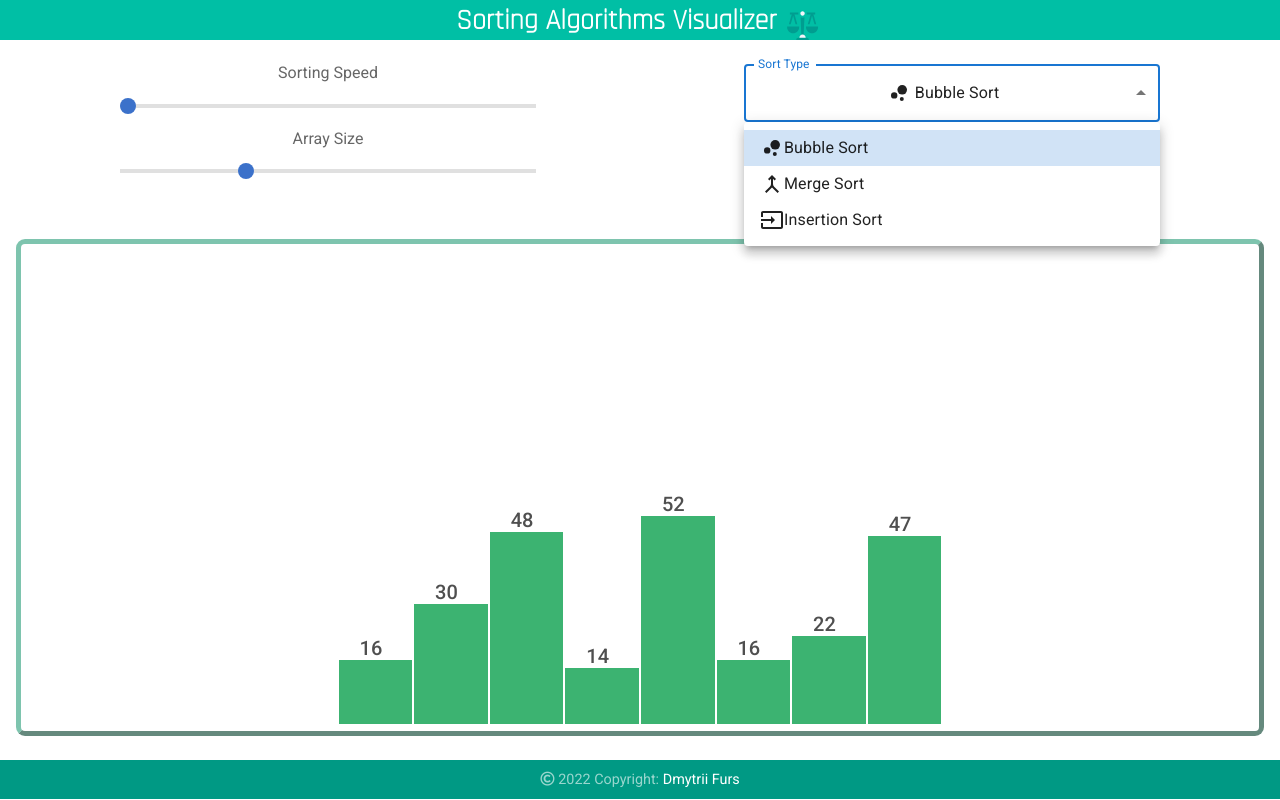
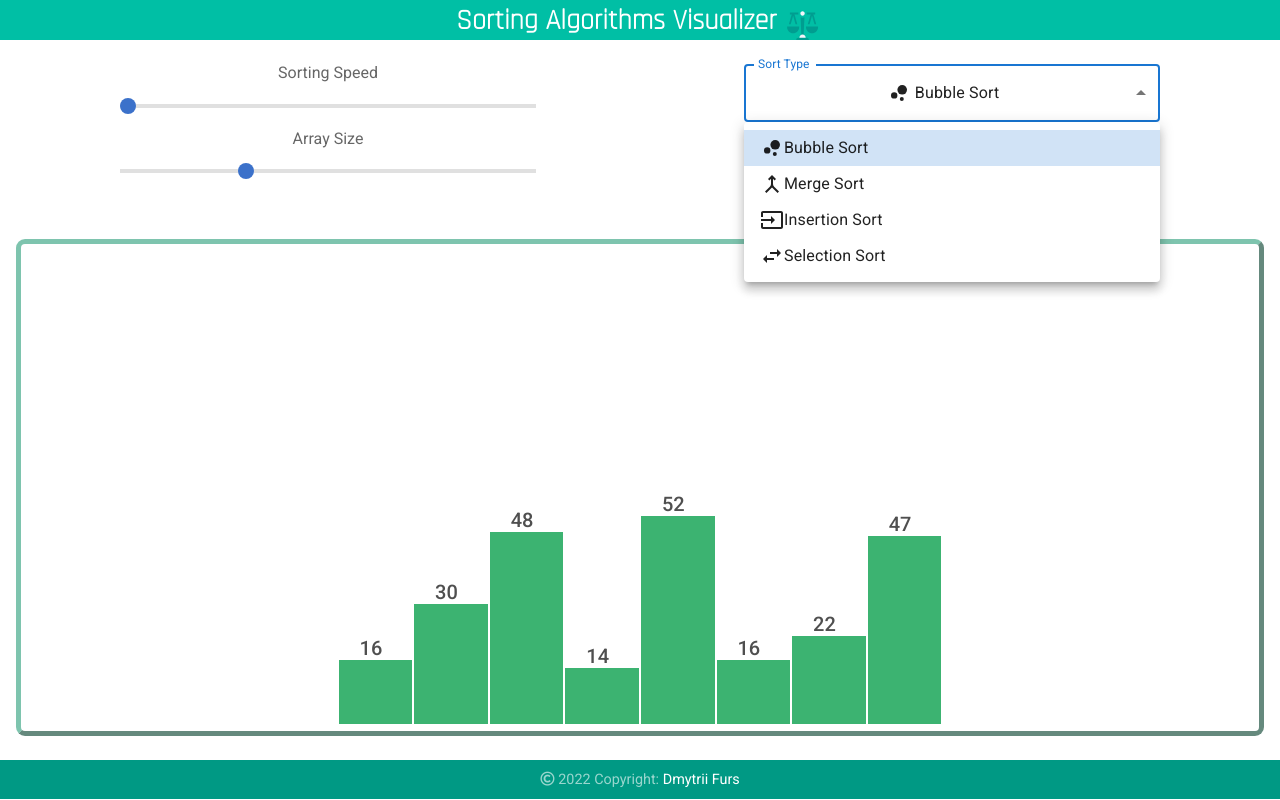
Before and after one commit to furs1da/Sorting-Algos-Visualizer, a React (Create React App) app in the folder sorting-algos/: page / in a window 1280 px wide. Both pictures are taken after a click on the element "Bubble Sort". Built offline with nearby package versions, Linux system fonts and the light colour scheme; a web font is replaced by a local one.

Commit message:
Snapshot before adding other type of sorting algos

```diff
--- a/sorting-algos/src/data/sorting-types.js
+++ b/sorting-algos/src/data/sorting-types.js
@@ -1,6 +1,7 @@
 import BubbleChartIcon from '@mui/icons-material/BubbleChart';
 import MergeIcon from '@mui/icons-material/Merge';
 import InputIcon from '@mui/icons-material/Input';
+import SwapHorizIcon from '@mui/icons-material/SwapHoriz';
 
 const sortingTypes = [
     {
@@ -21,6 +22,12 @@ const sortingTypes = [
         name: 'Insertion Sort',
         icon: <InputIcon/>
     },
+    {
+        id: 4,
+        sortingType: 'SELECTION_SORT',
+        name: 'Selection Sort',
+        icon: <SwapHorizIcon/>
+    },
 ]
 
 export default sortingTypes;
```
